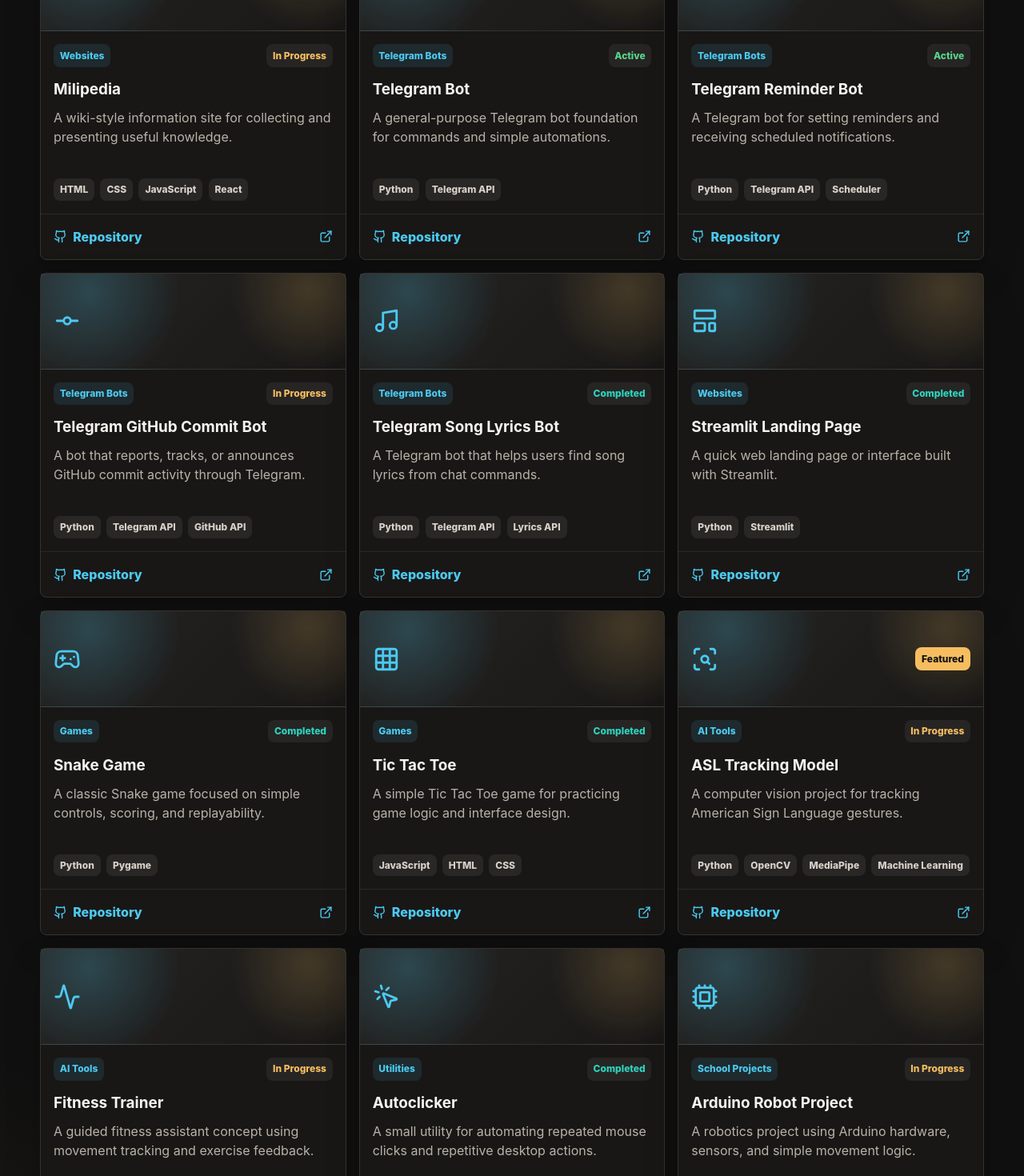
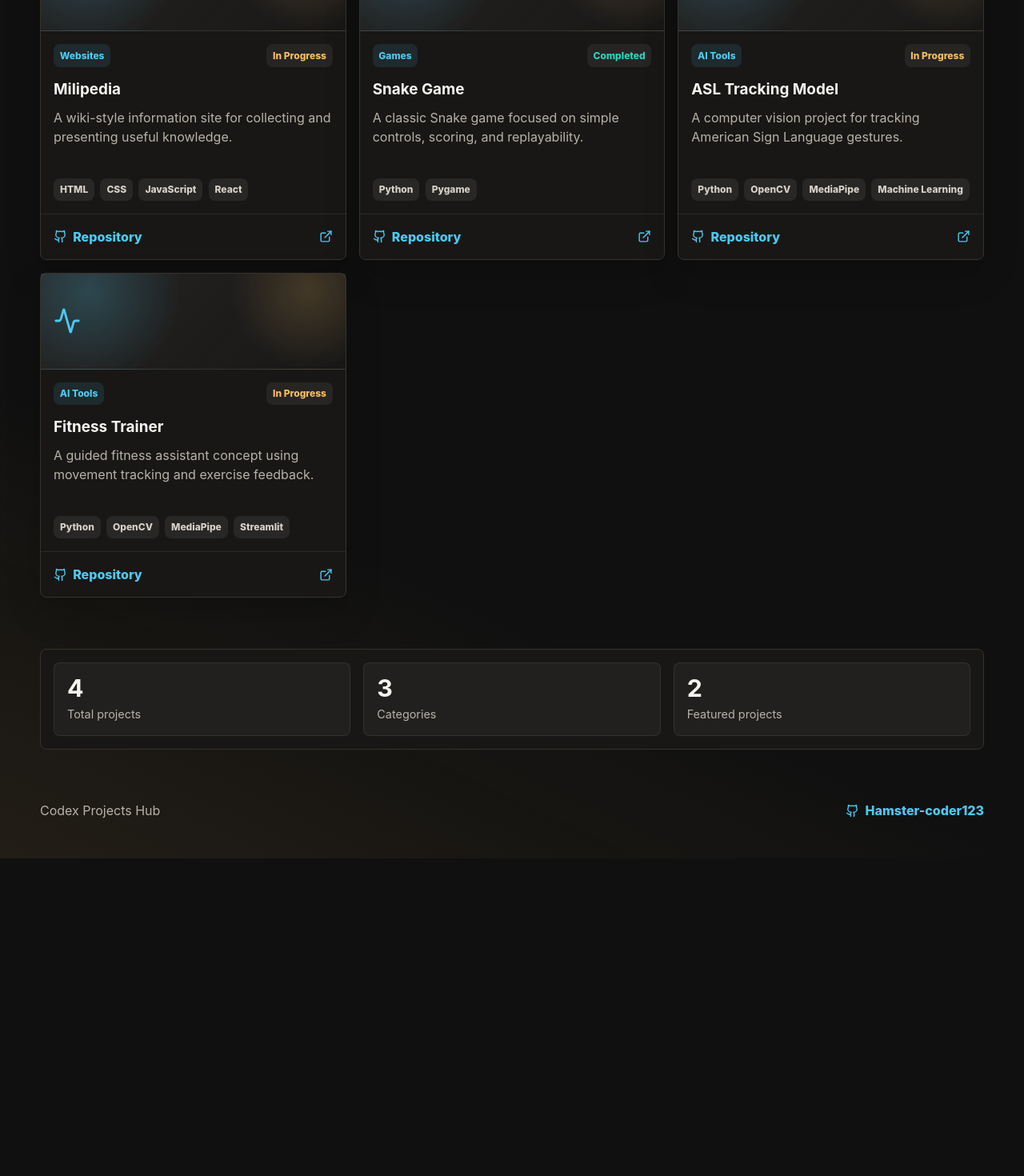
Before and after one commit to Hamster-coder123/codex-projects-hub, a React (Vite) app: page / in a window 1280 px wide. Shown: the part 1240-2710 px from the top of the page at 80% size. After the commit the page ends 2313 px from the top, so only its background shows below. Built offline with nearby package versions, Linux system fonts and the light colour scheme.

Commit message:
Show only public GitHub projects

```diff
--- a/src/data/projects.js
+++ b/src/data/projects.js
@@ -11,59 +11,9 @@ export const projects = [
     icon: "book",
   },
   {
-    name: "Telegram Bot",
-    description: "A general-purpose Telegram bot foundation for commands and simple automations.",
-    repoUrl: "https://github.com/Hamster-coder123/telegram-bot",
-    category: "Telegram Bots",
-    tech: ["Python", "Telegram API"],
-    status: "Active",
-    featured: true,
-    icon: "bot",
-  },
-  {
-    name: "Telegram Reminder Bot",
-    description: "A Telegram bot for setting reminders and receiving scheduled notifications.",
-    repoUrl: "https://github.com/Hamster-coder123/telegram-reminder-bot",
-    category: "Telegram Bots",
-    tech: ["Python", "Telegram API", "Scheduler"],
-    status: "Active",
-    featured: true,
-    icon: "bell",
-  },
-  {
-    name: "Telegram GitHub Commit Bot",
-    description: "A bot that reports, tracks, or announces GitHub commit activity through Telegram.",
-    repoUrl: "https://github.com/Hamster-coder123/telegram-github-commit-bot",
-    category: "Telegram Bots",
-    tech: ["Python", "Telegram API", "GitHub API"],
-    status: "In Progress",
-    featured: false,
-    icon: "git",
-  },
-  {
-    name: "Telegram Song Lyrics Bot",
-    description: "A Telegram bot that helps users find song lyrics from chat commands.",
-    repoUrl: "https://github.com/Hamster-coder123/telegram-song-lyrics-bot",
-    category: "Telegram Bots",
-    tech: ["Python", "Telegram API", "Lyrics API"],
-    status: "Completed",
-    featured: false,
-    icon: "music",
-  },
-  {
-    name: "Streamlit Landing Page",
-    description: "A quick web landing page or interface built with Streamlit.",
-    repoUrl: "https://github.com/Hamster-coder123/streamlit-landing-page",
-    category: "Websites",
-    tech: ["Python", "Streamlit"],
-    status: "Completed",
-    featured: false,
-    icon: "layout",
-  },
-  {
     name: "Snake Game",
     description: "A classic Snake game focused on simple controls, scoring, and replayability.",
-    repoUrl: "https://github.com/Hamster-coder123/snake-game",
+    repoUrl: "https://github.com/Hamster-coder123/Snake-Game",
     category: "Games",
     tech: ["Python", "Pygame"],
     status: "Completed",
@@ -71,19 +21,9 @@ export const projects = [
     icon: "gamepad",
   },
   {
-    name: "Tic Tac Toe",
-    description: "A simple Tic Tac Toe game for practicing game logic and interface design.",
-    repoUrl: "https://github.com/Hamster-coder123/tic-tac-toe",
-    category: "Games",
-    tech: ["JavaScript", "HTML", "CSS"],
-    status: "Completed",
-    featured: false,
-    icon: "grid",
-  },
-  {
     name: "ASL Tracking Model",
     description: "A computer vision project for tracking American Sign Language gestures.",
-    repoUrl: "https://github.com/Hamster-coder123/asl-tracking-model",
+    repoUrl: "https://github.com/Hamster-coder123/ASL-handtracking",
     category: "AI Tools",
     tech: ["Python", "OpenCV", "MediaPipe", "Machine Learning"],
     status: "In Progress",
@@ -93,45 +33,20 @@ export const projects = [
   {
     name: "Fitness Trainer",
     description: "A guided fitness assistant concept using movement tracking and exercise feedback.",
-    repoUrl: "https://github.com/Hamster-coder123/fitness-trainer",
+    repoUrl: "https://github.com/Hamster-coder123/Fitness-Body-Tracker",
     category: "AI Tools",
     tech: ["Python", "OpenCV", "MediaPipe", "Streamlit"],
     status: "In Progress",
     featured: false,
     icon: "activity",
   },
-  {
-    name: "Autoclicker",
-    description: "A small utility for automating repeated mouse clicks and repetitive desktop actions.",
-    repoUrl: "https://github.com/Hamster-coder123/autoclicker",
-    category: "Utilities",
-    tech: ["Python", "PyAutoGUI"],
-    status: "Completed",
-    featured: false,
-    icon: "mouse",
-  },
-  {
-    name: "Arduino Robot Project",
-    description: "A robotics project using Arduino hardware, sensors, and simple movement logic.",
-    repoUrl: "https://github.com/Hamster-coder123/arduino-robot-project",
-    category: "School Projects",
-    tech: ["Arduino", "C++", "Electronics"],
-    status: "In Progress",
-    featured: false,
-    icon: "cpu",
-  },
 ];
 
 export const categories = [
   "All",
-  "Telegram Bots",
   "Websites",
-  "Automation",
   "Games",
   "AI Tools",
-  "Utilities",
-  "School Projects",
-  "Experiments",
 ];
 
 export const statuses = ["All", "Active", "Completed", "In Progress", "Experimental", "Archived"];
```
